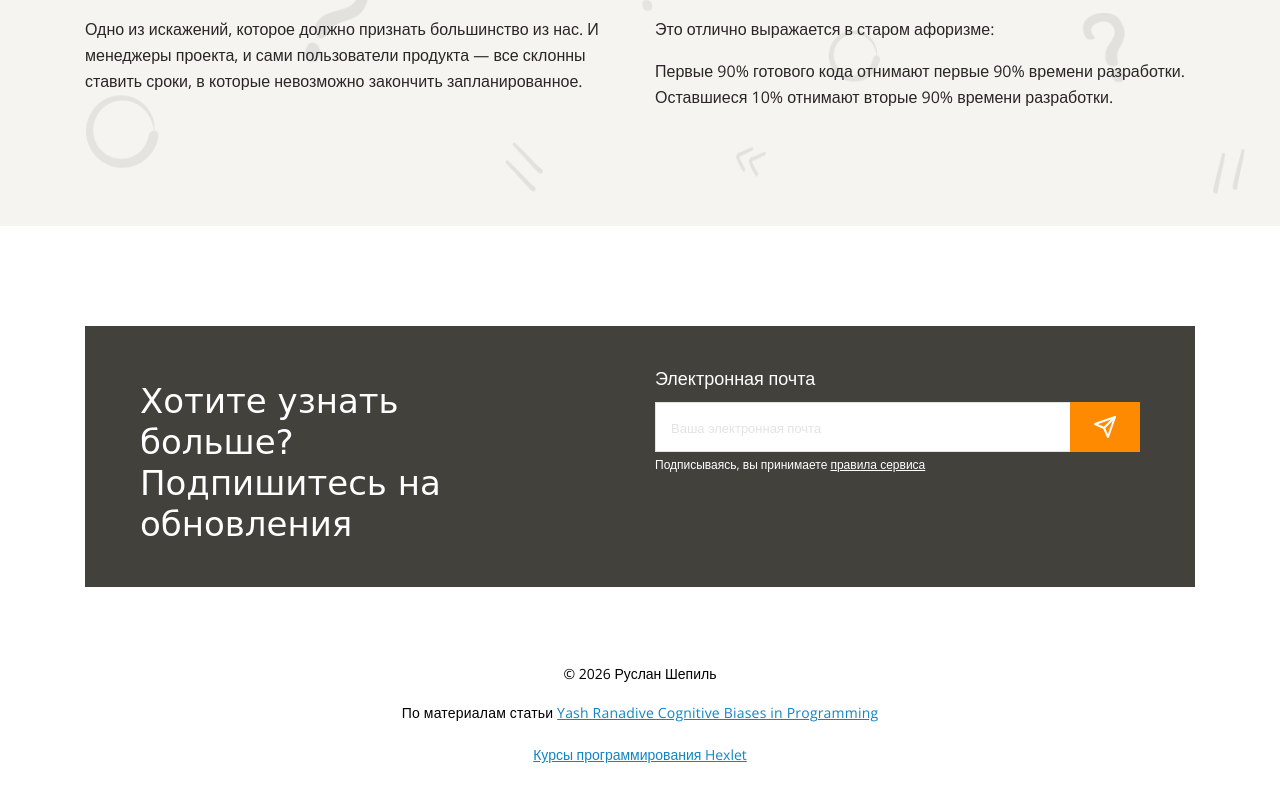
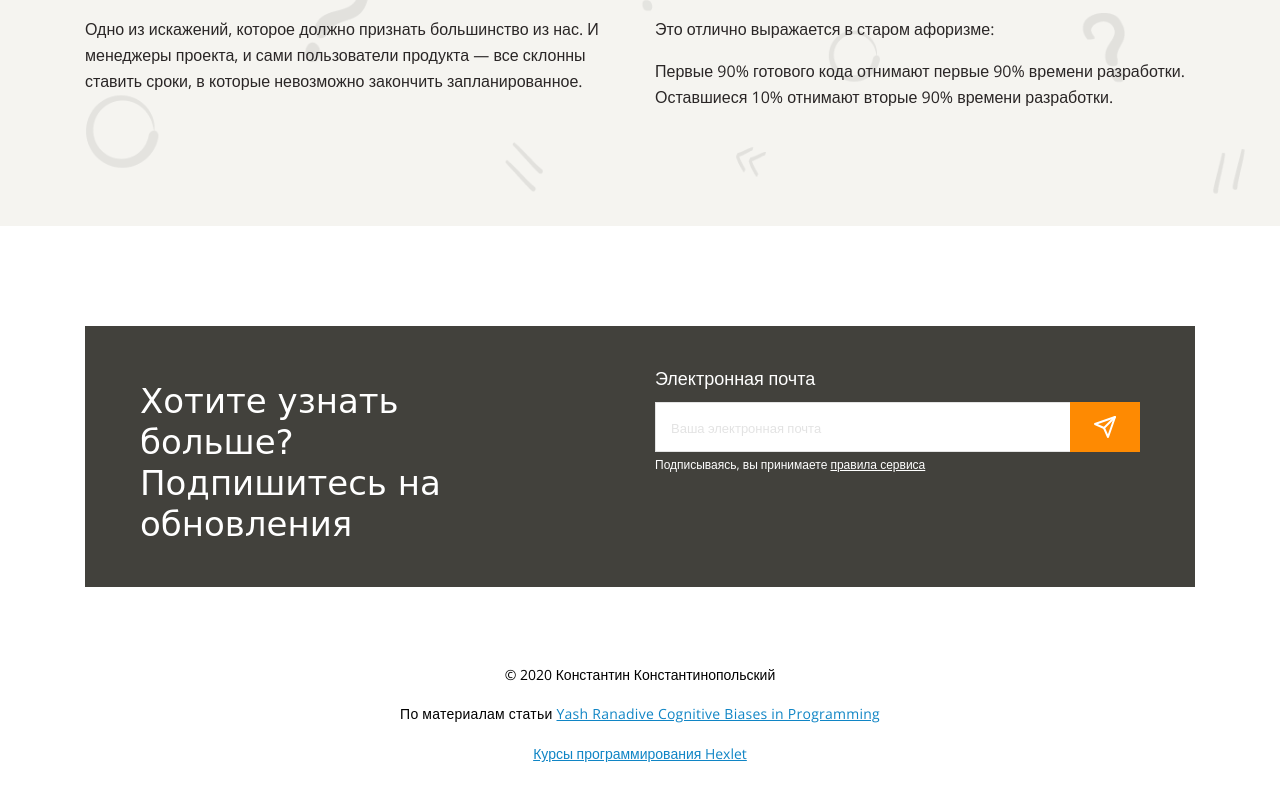
Before and after one commit to RShepil/layout-designer-project-58, a website: page src/index.html in a window 1280 px wide. Shown: the part 7105-7907 px from the top of the page. Drawn offline with nearby package versions, Linux system fonts and the light colour scheme; a web font is replaced by a local one.

Commit message:
fix footer

```diff
--- a/src/index.html
+++ b/src/index.html
@@ -330,7 +330,7 @@
             </p>
           </form>
         </div>
-        <p class="footer__copyright">© 2026 Руслан Шепиль</p>
+        <p class="footer__copyright">© 2020 Константин Константинопольский</p>
         <p class="footer__article">
           По материалам статьи
           <a
--- a/src/styles/scss/app.scss
+++ b/src/styles/scss/app.scss
@@ -452,7 +452,7 @@ h3 {
 
 .footer__copyright {
   text-align: center;
-  margin-top: 76px;
+  margin-top: 77px;
   font-size: 14px;
   line-height: 1.6em;
   color: #000000;
@@ -464,7 +464,7 @@ h3 {
   color: #000000;
   font-size: 14px;
   line-height: 1.6em;
-  letter-spacing: 0.2px;
+  letter-spacing: 0.25px;
 }
 
 .footer__article-link {
@@ -475,7 +475,7 @@ h3 {
   display: inline-block;
   width: 100%;
   text-align: center;
-  margin-top: 20px;
+  margin-top: 18px;
   color: #000000;
   font-size: 14px;
   line-height: 1.6em;
```
Also changed, not shown: src/styles/style.css.
